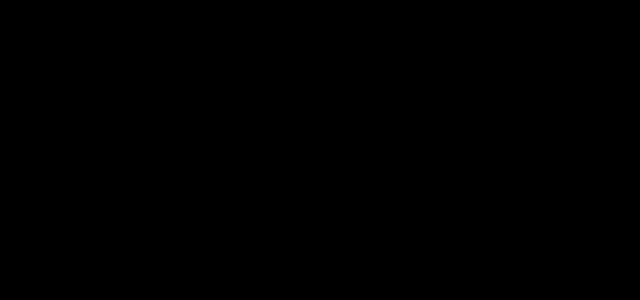
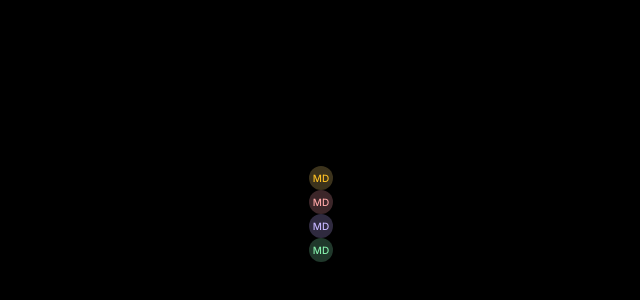
Before and after one commit to Romedix1/Ordo, a Next.js app in the folder frontend/: page / in a window 1280 px wide. Shown: the part 186-486 px from the top of the page, without its empty margins (319-959 px from the left). Built offline with nearby package versions, Linux system fonts and the light colour scheme.

Commit message:
ui: add avatar component

```diff
--- /dev/null
+++ b/frontend/src/app/_components/ui/avatar.tsx
@@ -0,0 +1,30 @@
+import { BadgeColors, colorVariants } from "@/constants";
+import { cn } from "cn";
+
+interface AvatarProps {
+  userId: string;
+  initials: string;
+}
+
+const getRandomBadgeColor = (userId: string): BadgeColors => {
+  const keys = Object.keys(colorVariants) as BadgeColors[];
+
+  const charSum = userId
+    .split("")
+    .reduce((sum, char) => sum + char.charCodeAt(0), 0);
+
+  return keys[charSum % keys.length];
+};
+
+export const Avatar = ({ userId, initials }: AvatarProps) => {
+  return (
+    <div
+      className={cn(
+        "w-6 h-6 rounded-full flex items-center justify-center text-[10px] font-medium",
+        colorVariants[getRandomBadgeColor(userId)],
+      )}
+    >
+      {initials}
+    </div>
+  );
+};
--- a/frontend/src/app/_components/ui/badge.tsx
+++ b/frontend/src/app/_components/ui/badge.tsx
@@ -1,7 +1,6 @@
+import { BadgeColors, colorVariants } from "@/constants";
 import { cn } from "cn";
 import { ReactNode } from "react";
-
-type BadgeColors = "indigo" | "amber" | "red" | "green" | "sky" | "violet";
 
 interface BadgeProps {
   color: BadgeColors;
@@ -9,15 +8,6 @@ interface BadgeProps {
 }
 
 export const Badge = ({ color, children }: BadgeProps) => {
-  const colorVariants: Record<BadgeColors, string> = {
-    indigo: "bg-label-indigo text-label-indigo-foreground",
-    amber: "bg-label-amber text-label-amber-foreground",
-    red: "bg-label-red text-label-red-foreground",
-    green: "bg-label-green text-label-green-foreground",
-    sky: "bg-label-sky text-label-sky-foreground",
-    violet: "bg-label-violet text-label-violet-foreground",
-  };
-
   return (
     <div
       className={cn(
--- a/frontend/src/app/_components/ui/index.tsx
+++ b/frontend/src/app/_components/ui/index.tsx
@@ -1,2 +1,3 @@
 export * from "./button";
 export * from "./badge";
+export * from "./avatar";
--- a/frontend/src/app/globals.css
+++ b/frontend/src/app/globals.css
@@ -50,8 +50,6 @@
   --color-column: var(--column);
   --color-accent-subtle: var(--accent-subtle);
   --color-border-dashed: var(--border-dashed);
-  --color-avatar: var(--avatar-bg);
-  --color-avatar-foreground: var(--avatar-text);
 
   --color-label-indigo: var(--label-indigo-bg);
   --color-label-indigo-foreground: var(--label-indigo-text);
@@ -91,8 +89,6 @@
   --column: #111113;
   --accent-subtle: #292b3e;
   --border-dashed: #3f3f46;
-  --avatar-bg: #2a2c4a;
-  --avatar-text: #a5b4fc;
 
   --label-indigo-bg: #292b3e;
   --label-indigo-text: #a5b4fc;
--- a/frontend/src/app/page.tsx
+++ b/frontend/src/app/page.tsx
@@ -1,5 +1,12 @@
+import { Avatar } from "@/app/_components/ui/avatar";
+
 export default function Home() {
   return (
-    <div className="flex flex-col flex-1 items-center justify-center bg-zinc-50 font-sans dark:bg-black"></div>
+    <div className="flex flex-col flex-1 items-center justify-center bg-zinc-50 font-sans dark:bg-black">
+      <Avatar userId="12d" initials="MD" />
+      <Avatar userId="13d" initials="MD" />
+      <Avatar userId="1d2d" initials="MD" />
+      <Avatar userId="1522ad" initials="MD" />
+    </div>
   );
 }
--- /dev/null
+++ b/frontend/src/constants/index.ts
@@ -0,0 +1 @@
+export * from "./ui";
--- /dev/null
+++ b/frontend/src/constants/ui.ts
@@ -0,0 +1,16 @@
+export type BadgeColors =
+  | "indigo"
+  | "amber"
+  | "red"
+  | "green"
+  | "sky"
+  | "violet";
+
+export const colorVariants: Record<BadgeColors, string> = {
+  indigo: "bg-label-indigo text-label-indigo-foreground",
+  amber: "bg-label-amber text-label-amber-foreground",
+  red: "bg-label-red text-label-red-foreground",
+  green: "bg-label-green text-label-green-foreground",
+  sky: "bg-label-sky text-label-sky-foreground",
+  violet: "bg-label-violet text-label-violet-foreground",
+};
```
